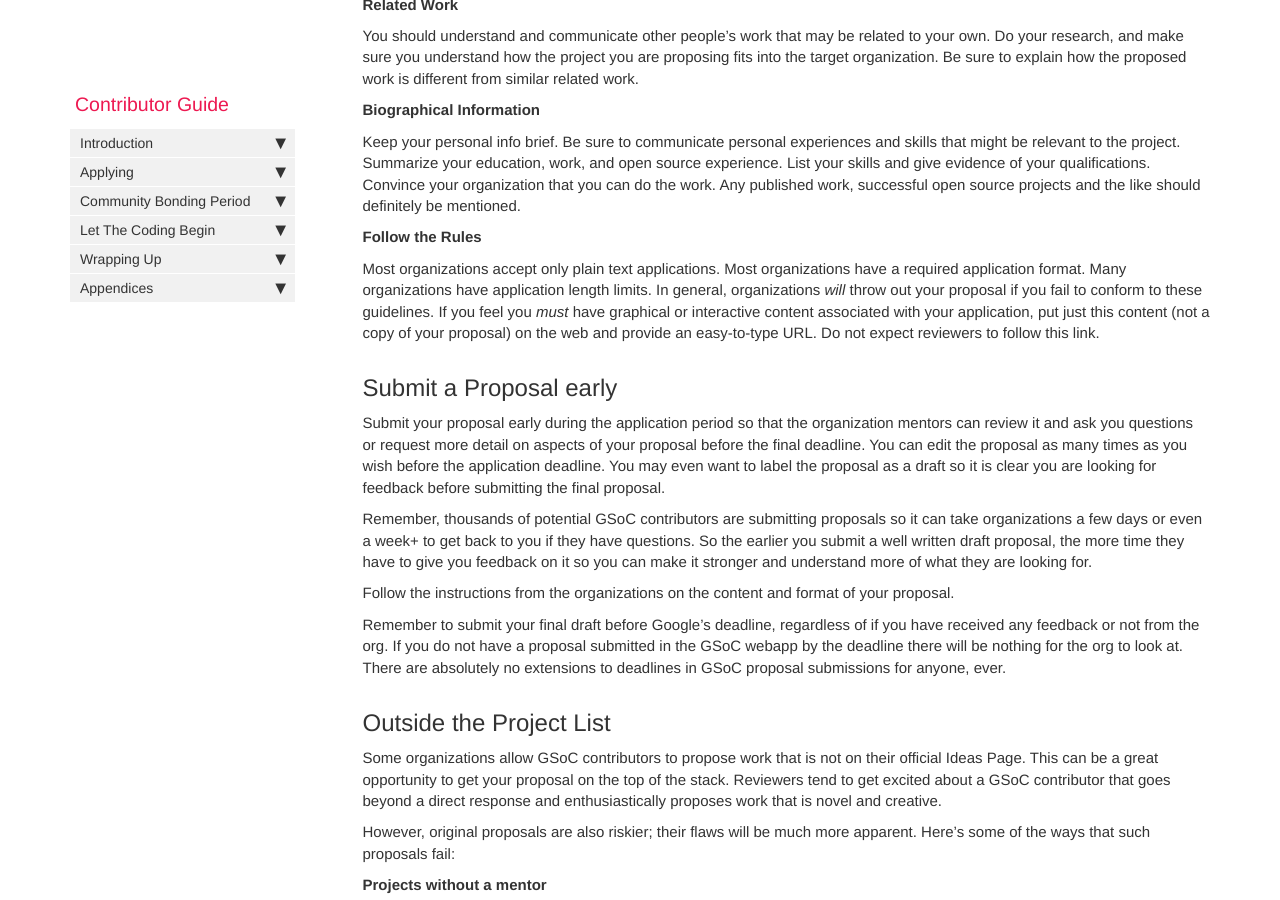
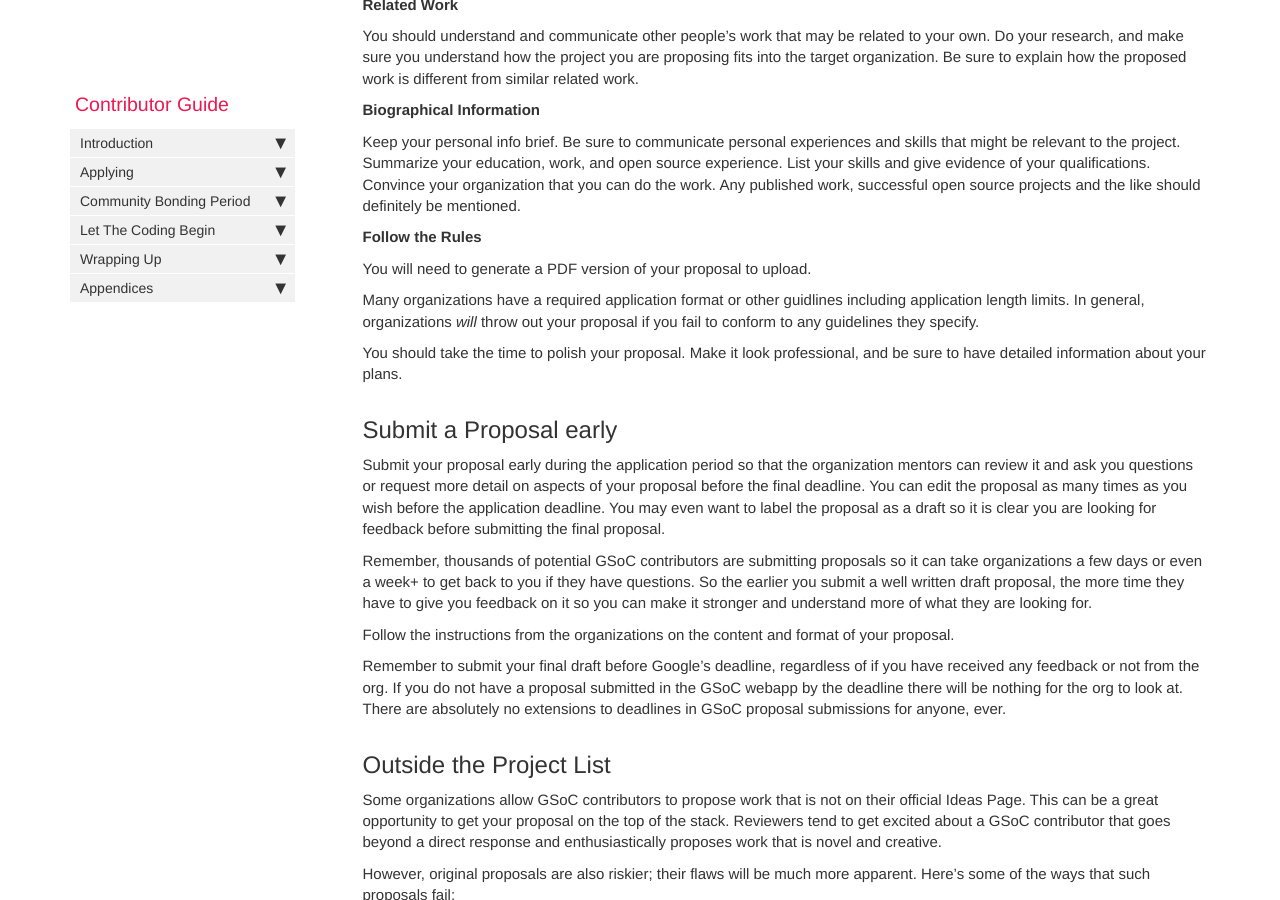
Before and after one commit to google/gsocguides, a Jekyll site: the page built from pages/student/06-writing_a_proposal.md, in a window 1280 px wide and 900 px high, scrolled down 1542 px. Built offline with Jekyll 4.4.1, drawn with Linux system fonts in a browser that asks for light colours.

Commit message:
Remove mention of plaintext proposal.
Update 06-writing_a_proposal.md to not mention plaintext proposals.  Instead mention PDFs and some other tips.

Fixes #121

```diff
--- a/pages/student/06-writing_a_proposal.md
+++ b/pages/student/06-writing_a_proposal.md
@@ -54,7 +54,13 @@ Keep your personal info brief. Be sure to communicate personal experiences and s
 
 **Follow the Rules**
 
-Most organizations accept only plain text applications. Most organizations have a required application format. Many organizations have application length limits. In general, organizations _will_ throw out your proposal if you fail to conform to these guidelines. If you feel you _must_ have graphical or interactive content associated with your application, put just this content (not a copy of your proposal) on the web and provide an easy-to-type URL. Do not expect reviewers to follow this link.
+You will need to generate a PDF version of your proposal to upload.
+
+Many organizations have a required application format or other guidlines including application length limits.
+In general, organizations _will_ throw out your proposal if you fail to conform to any guidelines they specify.
+
+You should take the time to polish your proposal.  Make it look professional, and be sure to have detailed information
+about your plans.
 
 ## Submit a Proposal early
 
```
